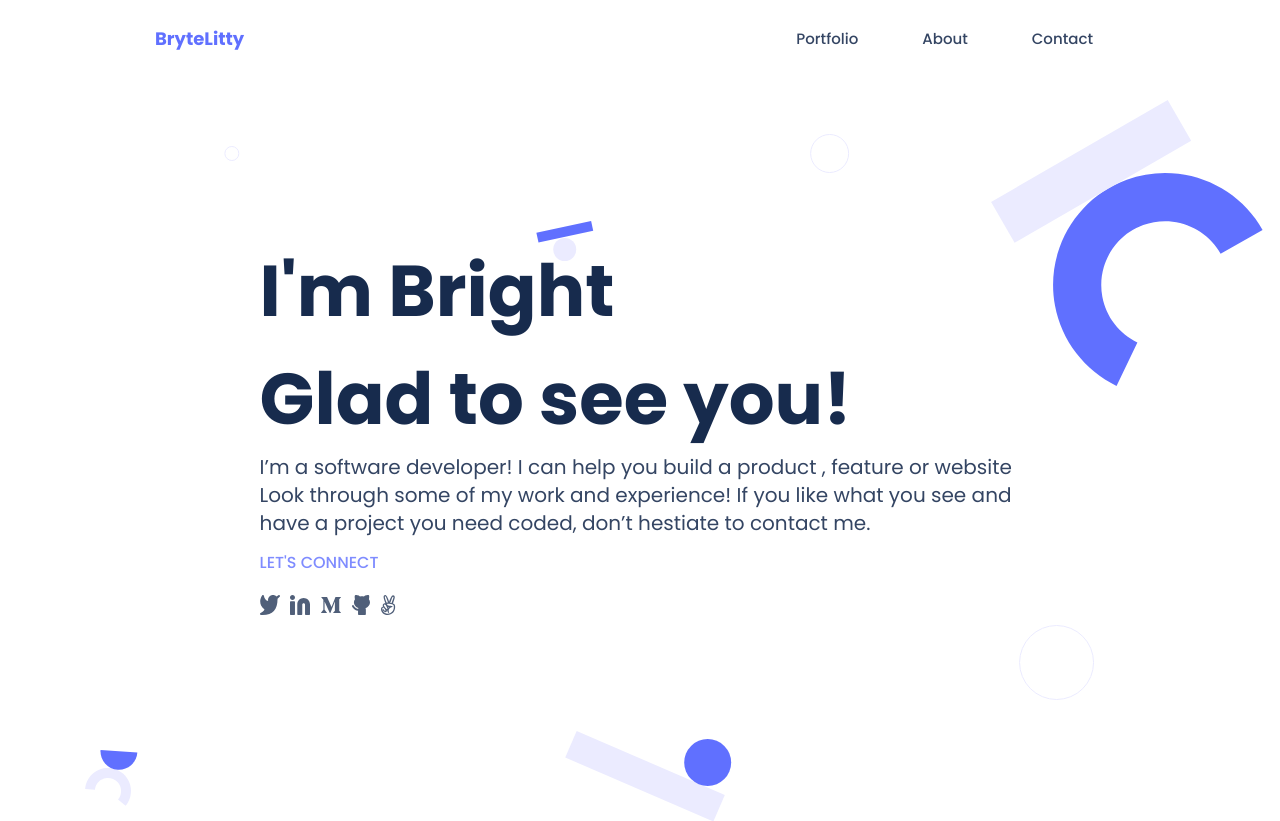
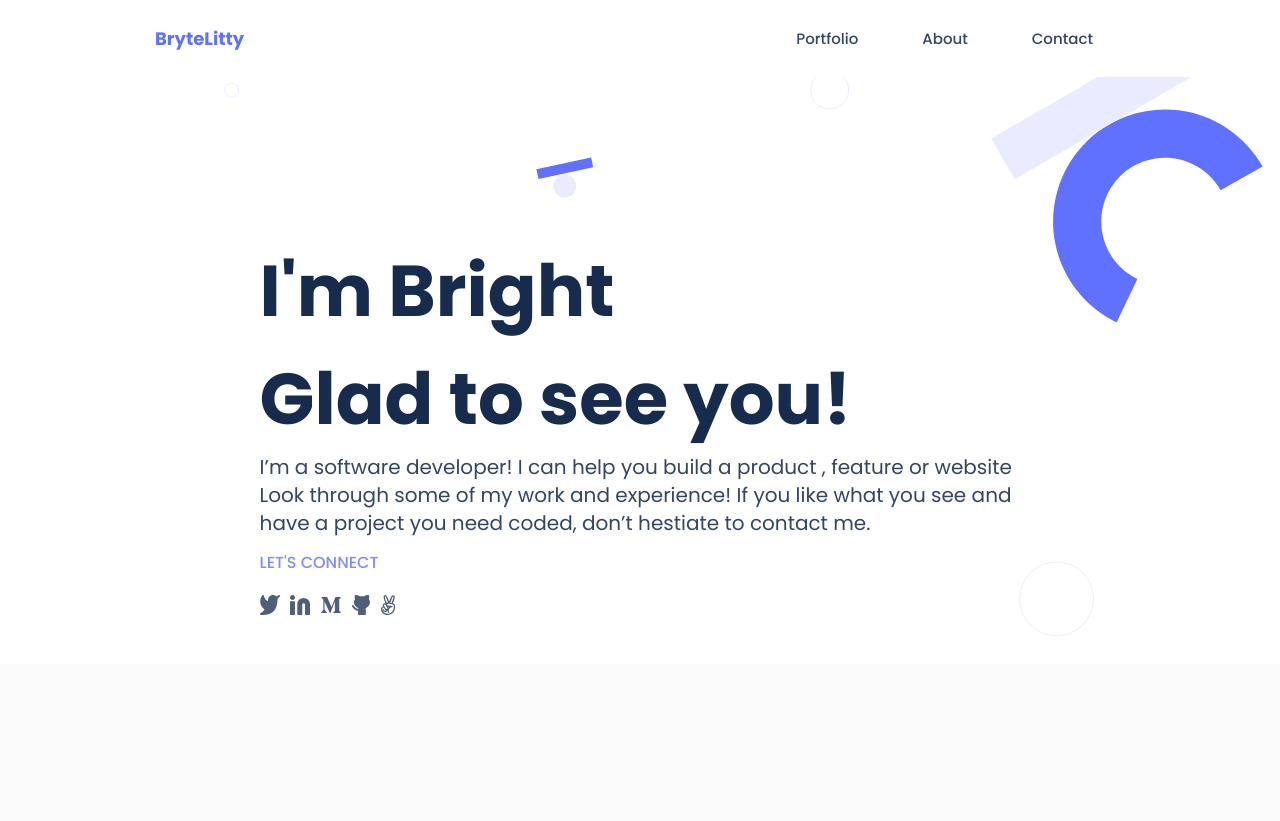
Before and after one commit to BryteLitty/portfolio-project, a website: page index.html in a window 1280 px wide. Shown: the top 821 px of the page. Drawn offline with Linux system fonts and the light colour scheme; a web font is replaced by a local one.

Commit message:
update after review

```diff
--- a/index.html
+++ b/index.html
@@ -32,8 +32,9 @@
         </nav>
     </header>
 
-    <section class="headline">
+    <section class="headline-section">
 
+        <div class="headline">
             <div class="container">
                 <div class="intro">
                     <h1>I'm Bright <br> Glad to see you!</h1>
@@ -83,6 +84,7 @@
                     </ul>
                 </div>
 
+            </div>
         </div>
     </section>
 
--- a/style.css
+++ b/style.css
@@ -22,9 +22,15 @@ body {
   align-items: center;
   margin: 15px 20px;
 }
-
+main {
+  background-color: #fbfbfb;
+}
 nav button {
   border: none;
+}
+
+.headline-section {
+  border-bottom-left-radius: 100px;
 }
 
 nav ul {
@@ -338,14 +344,12 @@ input:focus:invalid {
   .headline {
     margin: 0 3px 0 34.6px;
     background: url(./images/desktop/header-shapes\ mobile@2x.svg) no-repeat 100% 30%;
-    height: 100vh;
   }
 
   .headline .container {
     margin: 0 155px;
     padding: 70px 70px;
   }
-
   .intro {
     margin-top: 90px;
     font-size: 48px;
@@ -376,6 +380,8 @@ input:focus:invalid {
 
   #works .container {
     padding: 142px 142px;
+    border-bottom-right-radius: 100px;
+
   }
 
   #works .card {
@@ -445,7 +451,6 @@ input:focus:invalid {
 
   #about {
     background-color: #fff;
-    border-radius: 100px 0 100px 0;
   }
 
   #about .container {
```
Lines whose indentation alone changed are shown as unchanged.
